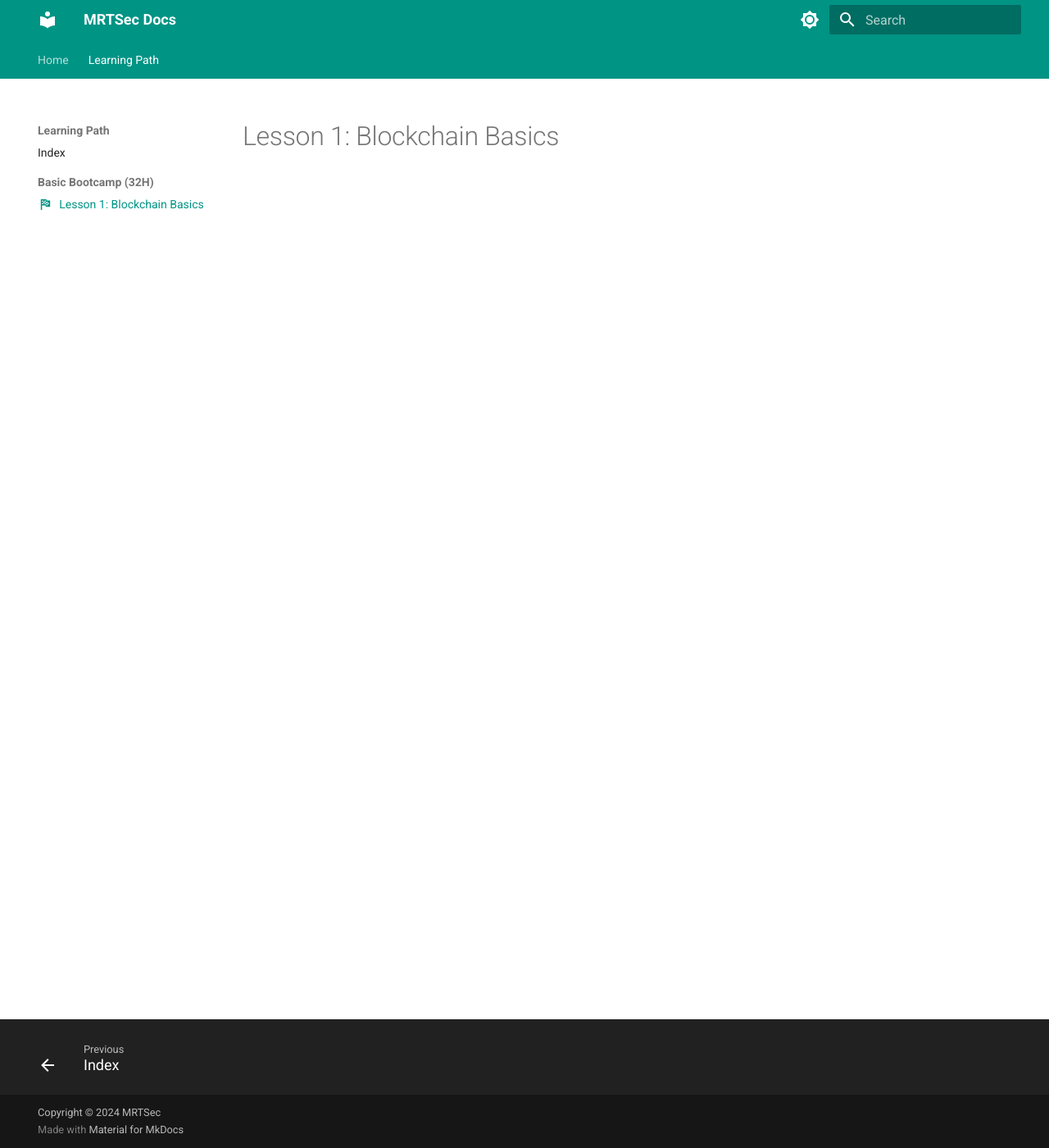
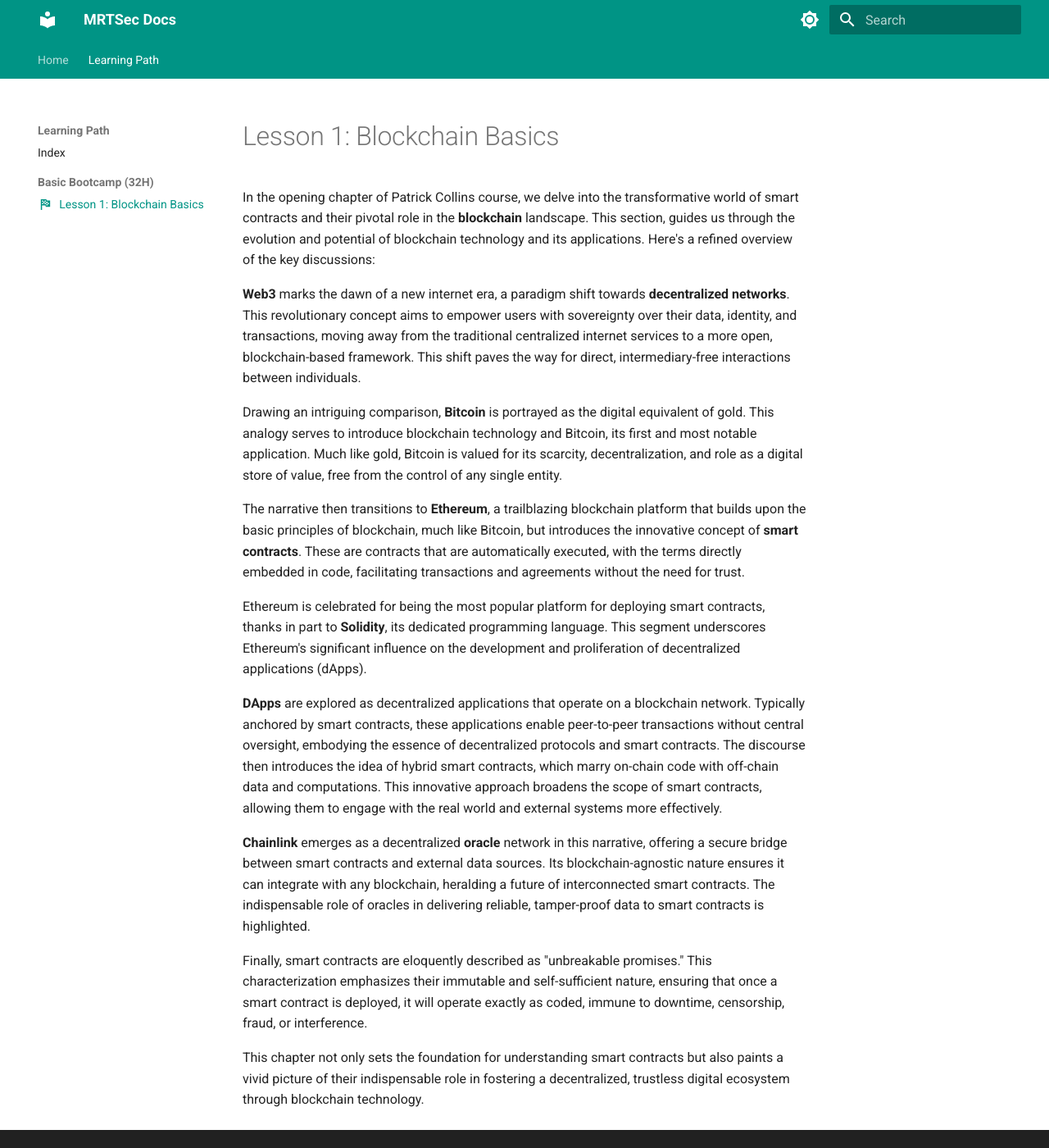
Before and after one commit to MRTSec/docs, an MkDocs documentation site: the page built from docs/learning/basic_bootcamp/basics.md, in a window 1280 px wide and 1400 px high. Shown: the whole window at 82% size. Built offline with MkDocs 1.6.1 and Material for MkDocs 9.7.7, drawn with Linux system fonts in a browser that asks for light colours.

Commit message:
Update basics

```diff
--- a/docs/learning/basic_bootcamp/basics.md
+++ b/docs/learning/basic_bootcamp/basics.md
@@ -2,3 +2,22 @@
 title: 'Lesson 1: Blockchain Basics'
 icon: material/flag-checkered
 ---
+
+In the opening chapter of Patrick Collins course, we delve into the transformative world of smart contracts and their pivotal role in the **blockchain** landscape. This section, guides us through the evolution and potential of blockchain technology and its applications. Here's a refined overview of the key discussions:
+
+**Web3** marks the dawn of a new internet era, a paradigm shift towards **decentralized networks**. This revolutionary concept aims to empower users with sovereignty over their data, identity, and transactions, moving away from the traditional centralized internet services to a more open, blockchain-based framework. This shift paves the way for direct, intermediary-free interactions between individuals.
+
+Drawing an intriguing comparison, **Bitcoin** is portrayed as the digital equivalent of gold. This analogy serves to introduce blockchain technology and Bitcoin, its first and most notable application. Much like gold, Bitcoin is valued for its scarcity, decentralization, and role as a digital store of value, free from the control of any single entity.
+
+The narrative then transitions to **Ethereum**, a trailblazing blockchain platform that builds upon the basic principles of blockchain, much like Bitcoin, but introduces the innovative concept of **smart contracts**. These are contracts that are automatically executed, with the terms directly embedded in code, facilitating transactions and agreements without the need for trust.
+
+Ethereum is celebrated for being the most popular platform for deploying smart contracts, thanks in part to **Solidity**, its dedicated programming language. This segment underscores Ethereum's significant influence on the development and proliferation of decentralized applications (dApps).
+
+**DApps** are explored as decentralized applications that operate on a blockchain network. Typically anchored by smart contracts, these applications enable peer-to-peer transactions without central oversight, embodying the essence of decentralized protocols and smart contracts.
+The discourse then introduces the idea of hybrid smart contracts, which marry on-chain code with off-chain data and computations. This innovative approach broadens the scope of smart contracts, allowing them to engage with the real world and external systems more effectively.
+
+**Chainlink** emerges as a decentralized **oracle** network in this narrative, offering a secure bridge between smart contracts and external data sources. Its blockchain-agnostic nature ensures it can integrate with any blockchain, heralding a future of interconnected smart contracts. The indispensable role of oracles in delivering reliable, tamper-proof data to smart contracts is highlighted.
+
+Finally, smart contracts are eloquently described as "unbreakable promises." This characterization emphasizes their immutable and self-sufficient nature, ensuring that once a smart contract is deployed, it will operate exactly as coded, immune to downtime, censorship, fraud, or interference.
+
+This chapter not only sets the foundation for understanding smart contracts but also paints a vivid picture of their indispensable role in fostering a decentralized, trustless digital ecosystem through blockchain technology.
```
